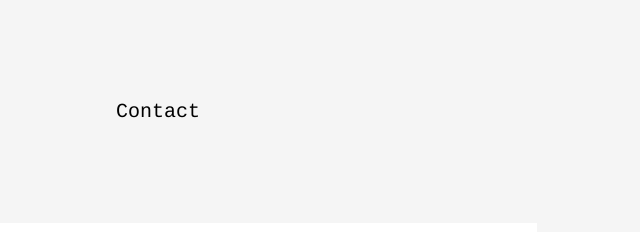
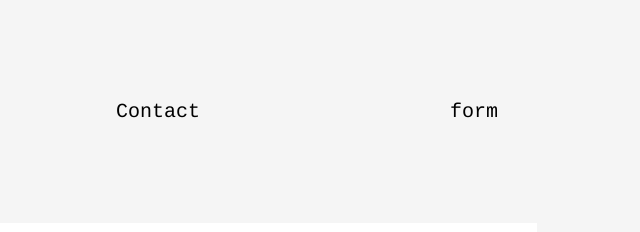
Before and after one commit to laveshverma/resume, a plain HTML site: page index.html in a window 1280 px wide. Shown: the top 232 px of the page, 640-1280 px from the left. Drawn offline with Linux system fonts and the light colour scheme.

Commit message:
Update index.html

```diff
--- a/index.html
+++ b/index.html
@@ -19,6 +19,9 @@
 
     <div>
       <a href="contact.html"> Contact </a>
+    </div>
+    <div>
+      <a href="form.html"> form </a>
     </div>
 
   </div>
```
